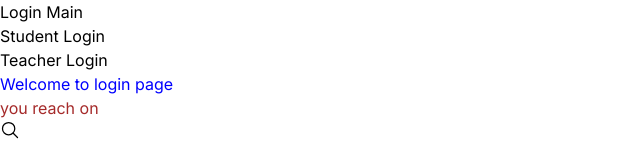
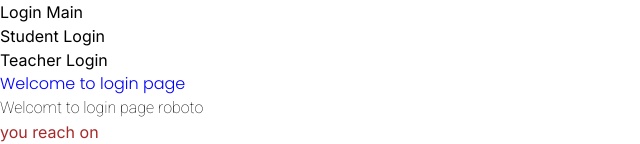
Before and after one commit to AhsanHafeez2525/Essential_Next.js, a Next.js app: page /Login in a window 1280 px wide. Shown: the top 144 px of the page, without its empty margins (0-640 px from the left). Built offline with nearby package versions, Linux system fonts and the light colour scheme.

Commit message:
font-optimization

```diff
--- a/src/app/Login/page.tsx
+++ b/src/app/Login/page.tsx
@@ -3,11 +3,21 @@ import { IoSearchOutline } from "react-icons/io5";
 import Custom from "../custom.module.css";
 import Image from "next/image";
 import VercelLogo from "../../../public/vercel.svg";
+import { Roboto } from "next/font/google";
+
+const roboto = Roboto({
+  weight: "100",
+  subsets: ["latin"],
+  display: "swap",
+});
 
 const Login = () => {
   return (
     <div>
-      <h1>Welcome to login page</h1>
+      <h1 style={{ fontFamily: "Poppins", fontWeight: 300 }}>
+        Welcome to login page
+      </h1>
+      <h2 className={roboto.className}>Welcomt to login page roboto</h2>
       <h2 className={Custom.main}>you reach on</h2>
       <div>
         <IoSearchOutline size={20} />
--- a/src/app/layout.tsx
+++ b/src/app/layout.tsx
@@ -17,6 +17,20 @@ export default function RootLayout({
 }>) {
   return (
     <html lang="en">
+      <head>
+        <link rel="preconnect" href="https://fonts.googleapis.com" />
+        <link rel="preconnect" href="https://fonts.gstatic.com" crossorigin />
+        <link
+          href="https://fonts.googleapis.com/css2?family=Roboto:ital,wght@0,100;0,300;0,400;0,500;0,700;0,900;1,100;1,300;1,400;1,500;1,700;1,900&display=swap"
+          rel="stylesheet"
+        />
+        <link rel="preconnect" href="https://fonts.googleapis.com" />
+        <link rel="preconnect" href="https://fonts.gstatic.com" crossorigin />
+        <link
+          href="https://fonts.googleapis.com/css2?family=Poppins:ital,wght@0,100;0,200;0,300;0,400;0,500;0,600;0,700;0,800;0,900;1,100;1,200;1,300;1,400;1,500;1,600;1,700;1,800;1,900&display=swap"
+          rel="stylesheet"
+        />
+      </head>
       <body className={inter.className}>{children}</body>
     </html>
   );
```
